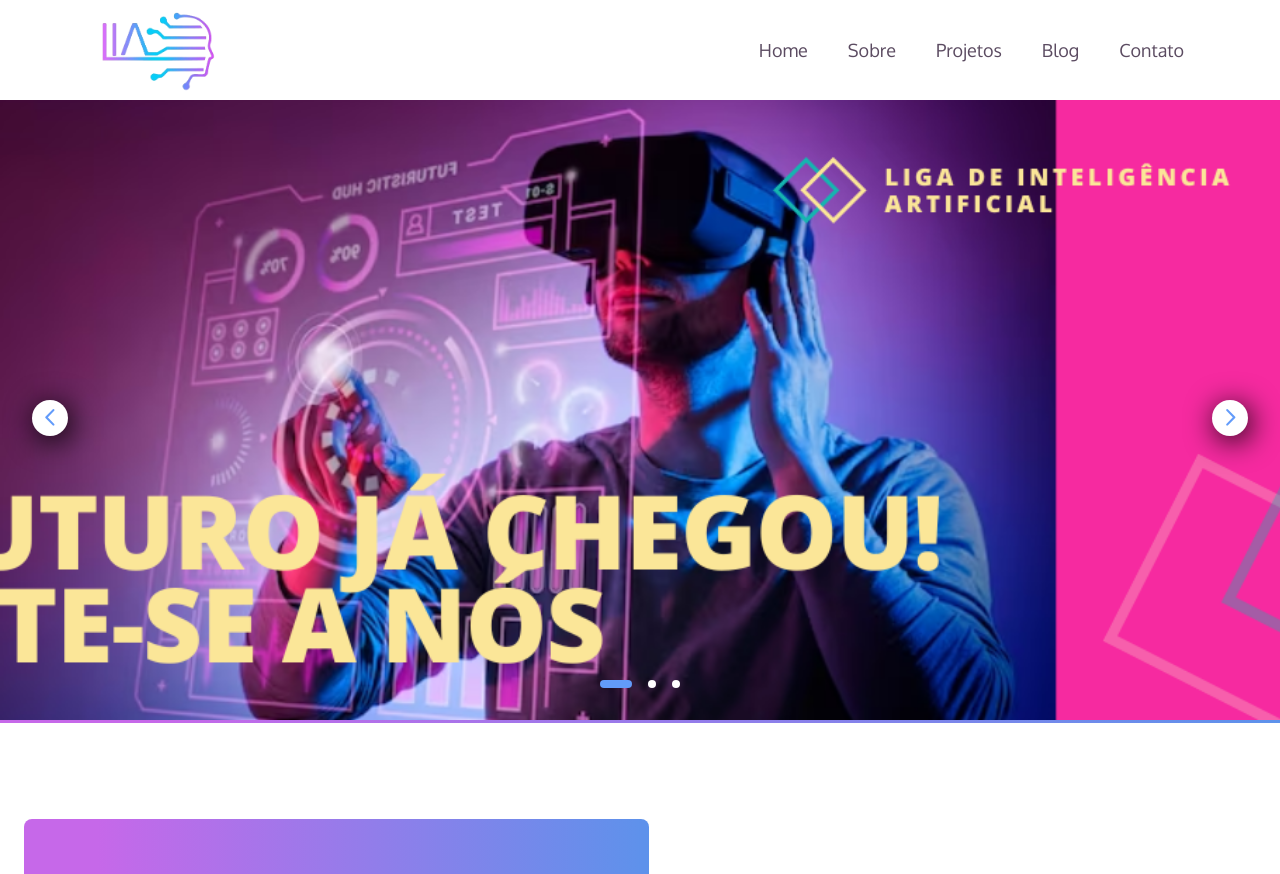
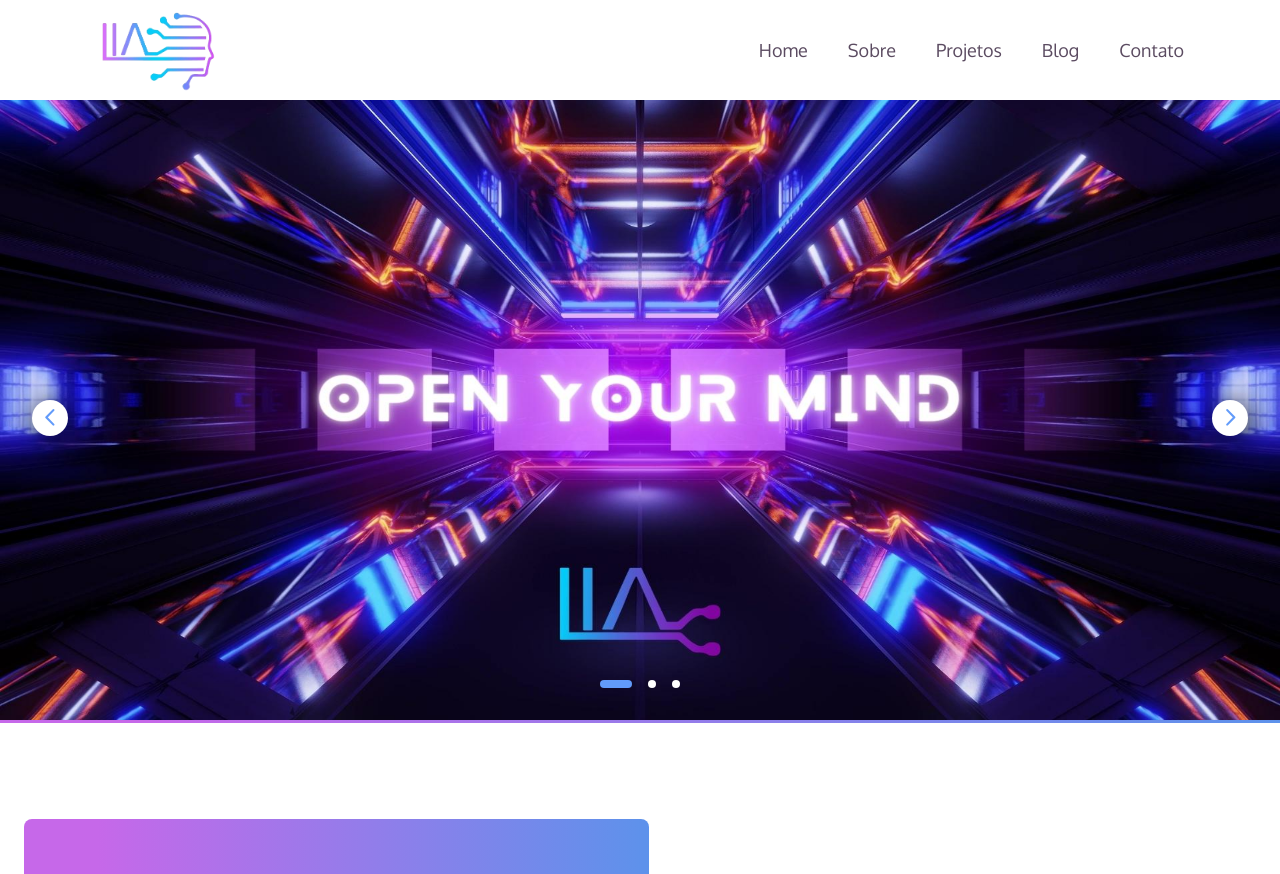
Before and after one commit to Mrmichelerocha/site-lia, a Django app: page / in a window 1280 px wide. Shown: the top 874 px of the page. Run offline with Django 4.2, Linux system fonts and the light colour scheme; some libraries are stand-ins or nearby versions; some web fonts are replaced.

Commit message:
new images

```diff
--- a/beckend/about/templates/introAbout.html
+++ b/beckend/about/templates/introAbout.html
@@ -10,7 +10,7 @@
                 </p>
             </div>
             <div class="image hidden">
-                <img src="{% static '/assets/about.png' %}" alt="" />
+                <img src="{% static '/assets/about.jpg' %}" alt="" />
             </div>
         </div>
     </div>
--- a/beckend/blog/templates/BlogFeature.html
+++ b/beckend/blog/templates/BlogFeature.html
@@ -9,8 +9,8 @@
 {% block conteudo %}
 <section id="intro" class="blog-intro line-pink-blue">
     <div class="banner-container">
-        <img src="{% static '/assets/tft.jpg' %}" class="banner-bg">
-        <img src="{% static '/assets/tft.jpg' %}" class="banner-img" alt="" />
+        <img src="{% static '/assets/about-blog.png' %}" class="banner-bg">
+        <img src="{% static '/assets/about-blog.png' %}" class="banner-img" alt="" />
     </div>
     <div class="titles">
         <h1>Nossos Artigos</h1>
--- a/beckend/index/templates/about.html
+++ b/beckend/index/templates/about.html
@@ -2,7 +2,7 @@
 <section id="what-is" class="line-blue-pink">
     <div class="image-text">
         <div class="image hidden delay-1">
-            <img src="{% static '/assets/presentation.png' %}" alt="" />
+            <img src="{% static '/assets/presentation.jpg' %}" alt="" />
         </div>
         <div class="texts hidden">
             <h2>O que é a LIA?</h2>
--- a/beckend/index/templates/intro.html
+++ b/beckend/index/templates/intro.html
@@ -17,17 +17,17 @@
         <div id="banner-container" class="banner-container">
             <div id="banner-bn1" class="banner active">
                 <div class="image">
-                    <img src="{% static '/assets/carousel1.png' %}" alt="" />
+                    <img src="{% static '/assets/carousel1.jpg' %}" alt="" />
                 </div>
             </div>
             <div id="banner-bn2" class="banner">
                 <div class="image">
-                    <img src="{% static '/assets/carousel2.png' %}" alt="" />
+                    <img src="{% static '/assets/carousel2.jpg' %}" alt="" />
                 </div>
             </div>
             <div id="banner-bn3" class="banner">
                 <div class="image">
-                    <img src="{% static '/assets/fazemos-futuro-carousel.png' %}" alt="" />
+                    <img src="{% static '/assets/carousel3.jpg' %}" alt="" />
                 </div>
             </div>
         </div>
--- a/beckend/projects/templates/ProjectsFeature.html
+++ b/beckend/projects/templates/ProjectsFeature.html
@@ -12,7 +12,7 @@
         <div class="banner-container">
             <!-- <img src="./assets/Blooming Days.png" alt="" /> -->
             <div class="image hidden">
-                <img src="{% static '/assets/project.png' %}" alt="" />
+                <img src="{% static '/assets/about-project.png' %}" alt="" />
             </div>
             <div class="texts hidden delay-1">
                 <h1>Nossos Projetos</h1>
--- a/beckend/templates/static/css/main.css
+++ b/beckend/templates/static/css/main.css
@@ -289,7 +289,7 @@ a.btn:hover,
 #intro .banner-container-container .banner-container .banner .image img {
   height: 100%;
   width: 100%;
-  object-fit: cover;
+  object-fit: fill;
   aspect-ratio: 16/9;
 }
 #intro .banner-container-container .left-right-buttons {
```
Also changed, not shown: beckend/templates/static/assets/about.jpg (added), beckend/templates/static/assets/about.png (deleted), beckend/templates/static/assets/carousel1.jpg (added), beckend/templates/static/assets/carousel1.png (deleted), beckend/templates/static/assets/carousel2.jpg (added), beckend/templates/static/assets/carousel2.png (deleted), beckend/templates/static/assets/carousel3.jpg (added), beckend/templates/static/assets/fazemos-futuro-carousel.png (deleted), beckend/templates/static/assets/fundo-about.png (deleted), beckend/templates/static/assets/furutovrcarousel.png (deleted), beckend/templates/static/assets/inteligencia-artificial-carousel.png (deleted), beckend/templates/static/assets/presentation.png, beckend/templates/static/assets/project.png (deleted).
